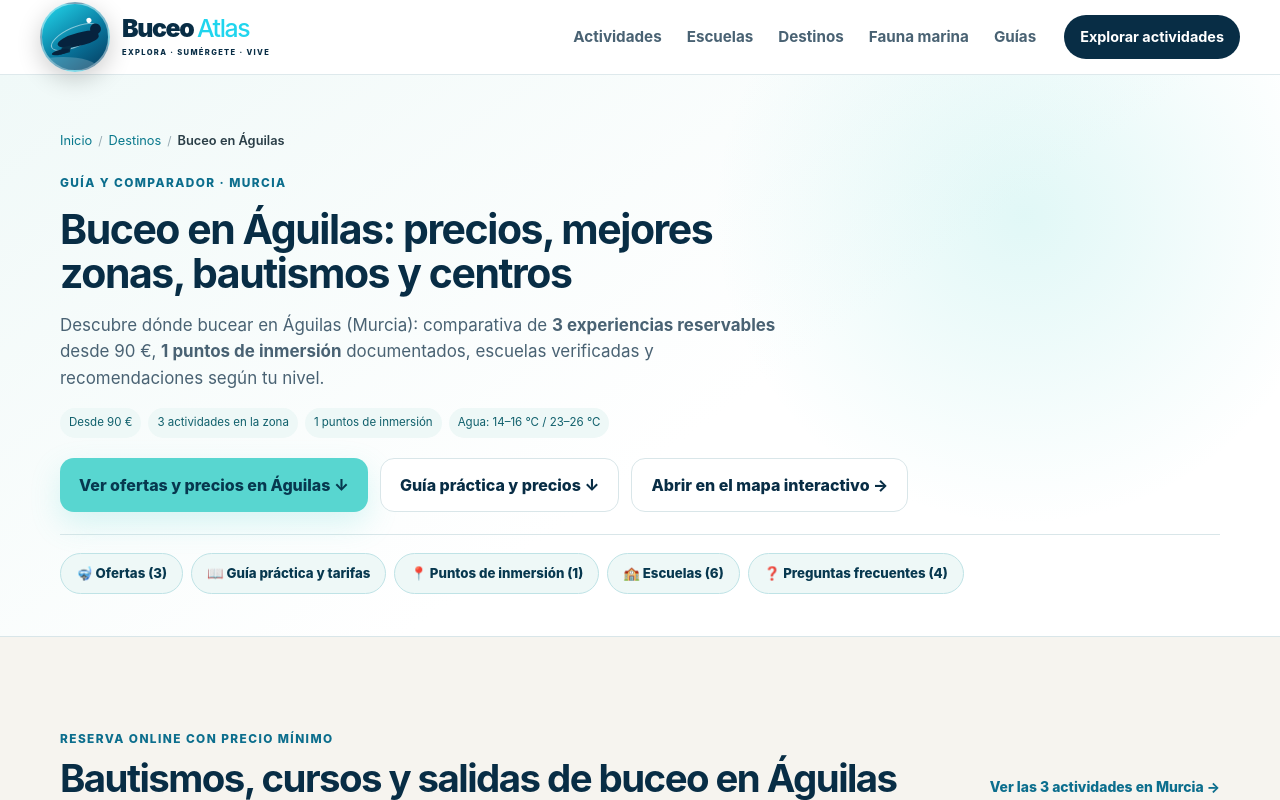
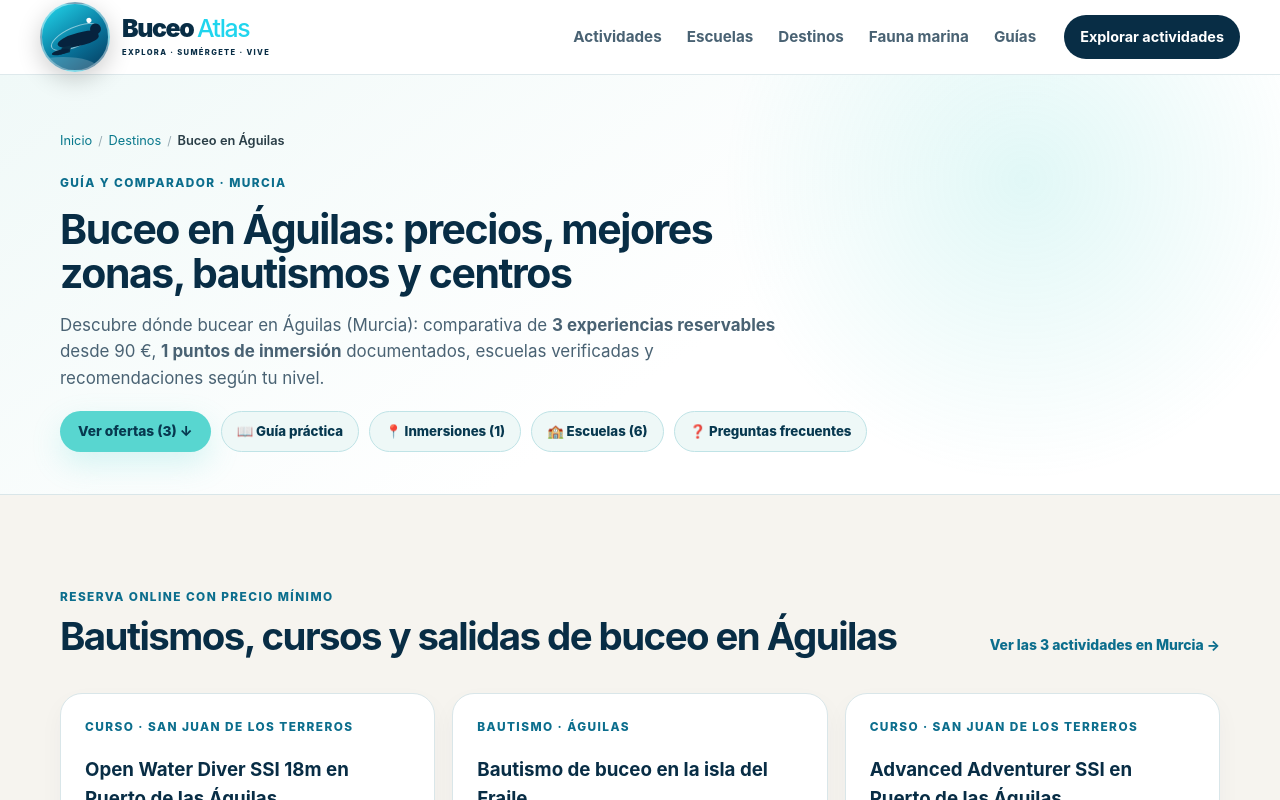
Before and after one commit to poldoria6-droi/buceo, a Next.js app: page /buceo/aguilas in a window 1280 px wide. Shown: the top 800 px of the page. Built offline with nearby package versions, Linux system fonts and the light colour scheme; no server answers.

Commit message:
refactor(ux): simplify destination hero into a single non-redundant navigation row

```diff
--- a/app/buceo/[slug]/page.tsx
+++ b/app/buceo/[slug]/page.tsx
@@ -113,39 +113,17 @@ export default async function DestinationPage({ params }: Props) {
             <strong>{sites.length} puntos de inmersión</strong> documentados, escuelas verificadas y recomendaciones según tu nivel.
           </p>
 
-          <div className="hero-tags" style={{ marginTop: "1rem" }}>
-            {seoData.lowestPrice && <span>Desde {seoData.lowestPrice} €</span>}
-            <span>{seoData.totalCount} actividades en la zona</span>
-            <span>{sites.length} puntos de inmersión</span>
-            <span>Agua: {seoData.climate.waterTempWinter} / {seoData.climate.waterTempSummer}</span>
-          </div>
-
-          <div style={{ display: "flex", gap: "0.75rem", flexWrap: "wrap", marginTop: "1.25rem" }}>
-            <a href="#actividades" className="button button-primary">
-              Ver ofertas y precios en {destination.name} ↓
-            </a>
-            <a href="#guia" className="button button-ghost-dark">
-              Guía práctica y precios ↓
-            </a>
-            <Link
-              href={`/actividades/#mapa&region=${encodeURIComponent(destCommunity)}`}
-              className="button button-ghost-dark"
-            >
-              Abrir en el mapa interactivo →
-            </Link>
-          </div>
-
           <nav className="destination-jump-nav" aria-label={`Secciones sobre buceo en ${destination.name}`}>
             {seoData.featuredActivities.length > 0 && (
-              <a href="#actividades" className="destination-jump-link">
-                🤿 Ofertas ({seoData.totalCount})
+              <a href="#actividades" className="button button-primary" style={{ padding: "10px 18px", borderRadius: "999px", fontSize: "0.86rem" }}>
+                Ver ofertas ({seoData.totalCount}) ↓
               </a>
             )}
             <a href="#guia" className="destination-jump-link">
-              📖 Guía práctica y tarifas
+              📖 Guía práctica
             </a>
             <a href="#inmersiones" className="destination-jump-link">
-              📍 Puntos de inmersión ({sites.length})
+              📍 Inmersiones ({sites.length})
             </a>
             {seoData.matchedCenters.length > 0 && (
               <a href="#escuelas" className="destination-jump-link">
@@ -153,7 +131,7 @@ export default async function DestinationPage({ params }: Props) {
               </a>
             )}
             <a href="#faq" className="destination-jump-link">
-              ❓ Preguntas frecuentes ({seoData.faqs.length})
+              ❓ Preguntas frecuentes
             </a>
           </nav>
         </div>
--- a/app/globals.css
+++ b/app/globals.css
@@ -732,11 +732,10 @@ html, body {
 /* === DESTINATION JUMP NAV & VISUAL GUIDE CARDS === */
 .destination-jump-nav {
   display: flex;
+  align-items: center;
   flex-wrap: wrap;
-  gap: 8px;
-  margin-top: 1.35rem;
-  padding-top: 1.15rem;
-  border-top: 1px solid var(--line);
+  gap: 10px;
+  margin-top: 1.25rem;
 }
 .destination-jump-link {
   display: inline-flex;
```
